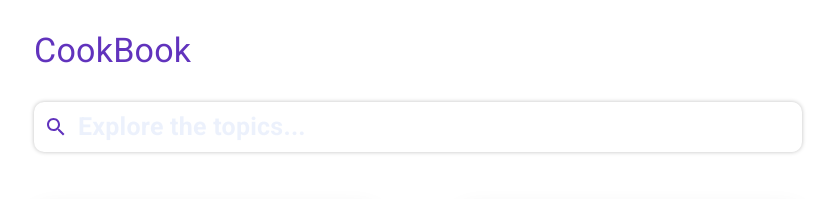
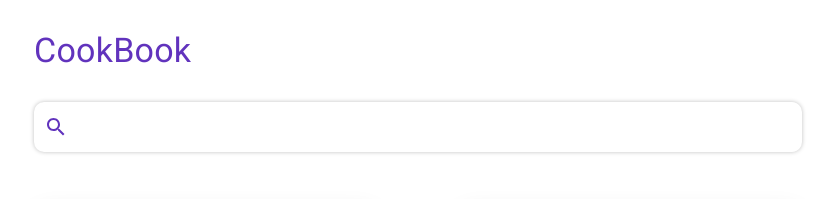
Before and after one commit to avasoft-mobility/cookbook, a React (Create React App) app: page /topics in a window 1280 px wide. Shown: the top 199 px of the page, without its empty margins (222-1057 px from the left). Built offline with nearby package versions, Linux system fonts and the light colour scheme.

Commit message:
Add missing functionalities in Button and Input component

```diff
--- a/src/components/wrapper_components/ButtonWrapperComponent.tsx
+++ b/src/components/wrapper_components/ButtonWrapperComponent.tsx
@@ -11,6 +11,7 @@ interface ClickableProps {
   textColor?: string;
   startIcon?: string;
   endIcon?: string;
+  onClick: React.MouseEventHandler<HTMLButtonElement>;
 }
 
 const Clickable: React.FC<ClickableProps> = (props) => {
@@ -22,8 +23,10 @@ const Clickable: React.FC<ClickableProps> = (props) => {
       return <SendIcon />;
     }
   };
+
   return (
     <Button
+      onClick={props.onClick}
       size={props.clickableSize}
       variant={props.variant}
       startIcon={props.startIcon !== undefined ? Icon(props.startIcon) : null}
--- a/src/components/wrapper_components/Input.WrapperComponent.tsx
+++ b/src/components/wrapper_components/Input.WrapperComponent.tsx
@@ -1,10 +1,14 @@
 import { InputBase } from "@mui/material";
 import React from "react";
-import Theme from '../../configs/ThemeConfig';
+import Theme from "../../configs/ThemeConfig";
 
 interface InputProps {
   input: Function;
   placeholderStyle?: React.CSSProperties;
+  placeHolderText?: string;
+  numberOfLines?: number;
+  value?: string;
+  inputTextStyle?: React.CSSProperties;
 }
 
 const Input: React.FC<InputProps> = (props) => {
@@ -13,15 +17,26 @@ const Input: React.FC<InputProps> = (props) => {
   };
   return (
     <InputBase
-      sx={{ width: "100%", fontSize: "25px", color: Theme.palette.text.secondary }}
-      placeholder="Explore the topics..."
+      sx={
+        props.inputTextStyle !== undefined
+          ? props.inputTextStyle
+          : {
+              width: "100%",
+              fontSize: "25px",
+              color: Theme.palette.text.secondary,
+            }
+      }
+      placeholder={props.placeHolderText}
       onChange={onChange}
+      rows={props.numberOfLines}
       inputProps={{
         sx: {
           "&::placeholder":
             props.placeholderStyle !== undefined && props.placeholderStyle,
         },
       }}
+      multiline
+      value={props.value}
     />
   );
 };
```
